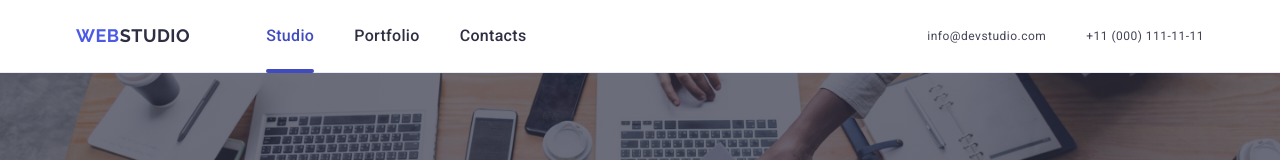
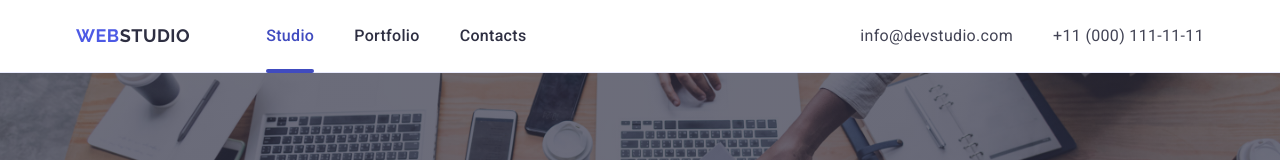
Before and after one commit to Volodymyr-Pushkarevskiy/goit-markup-hw-06, a plain HTML site: page index.html in a window 1280 px wide. Shown: the top 160 px of the page. Drawn offline with nearby package versions, Linux system fonts and the light colour scheme.

Commit message:
fix css file

```diff
--- a/css/styles.css
+++ b/css/styles.css
@@ -158,7 +158,7 @@ img {
 .address-list-link {
   font-weight: 400;
   font-size: 12px;
-  line-height: 1.5;
+  line-height: 1.16667;
   letter-spacing: 0.04em;
   display: block;
   transition: color 250ms cubic-bezier(0.4, 0, 0.2, 1);
@@ -218,6 +218,12 @@ img {
   .address-list {
     flex-direction: row;
     gap: 40px;
+  }
+
+  .address-list-link {
+    font-size: 16px;
+    line-height: 1.5;
+    letter-spacing: 0.02em;
   }
 }
 
```
